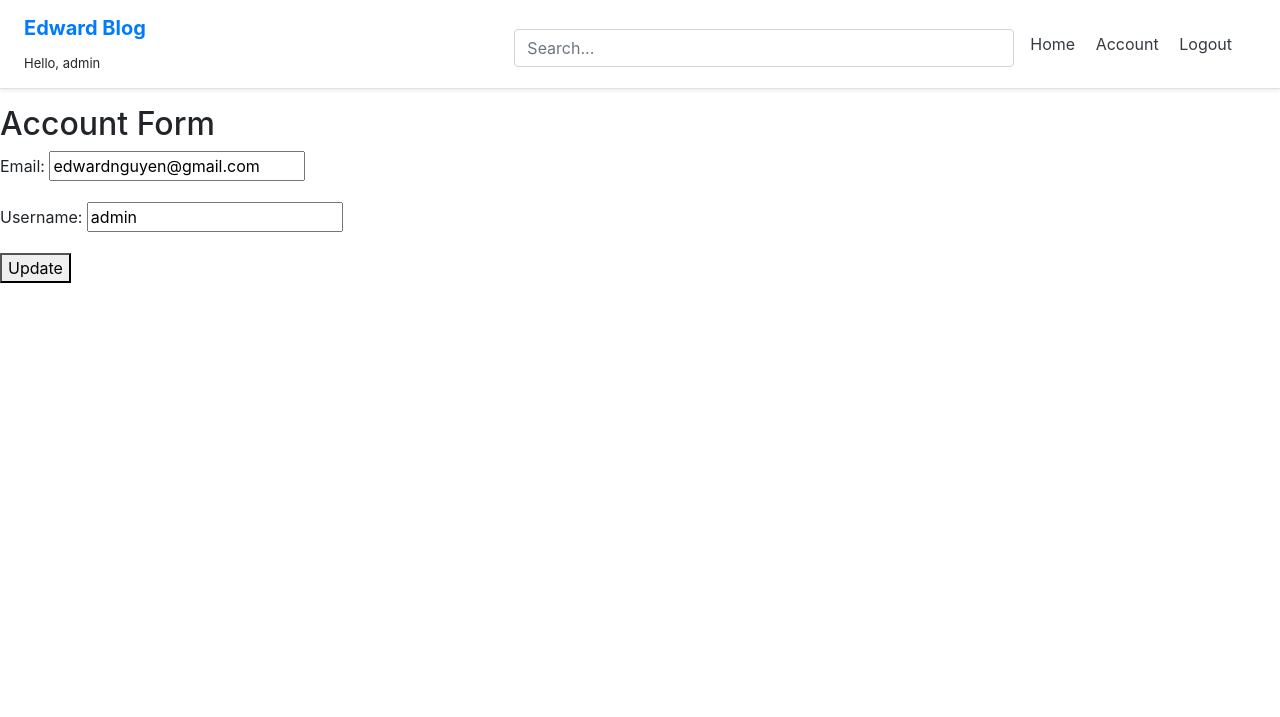
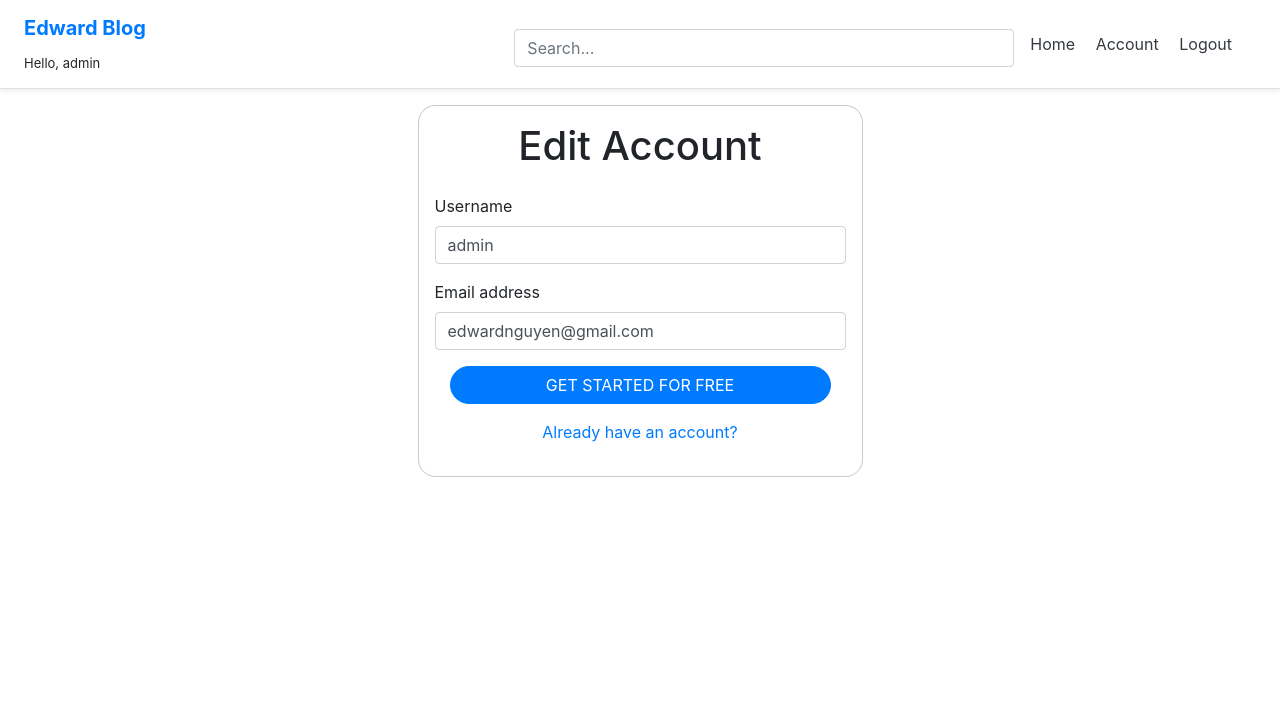
Before and after one commit to thanhlongnguyen140499/A-Blog-Longkun-2, a Django app: page /account/edit/ in a window 1280 px wide. Shown: the top 717 px of the page. Run offline with Django 3.2, Linux system fonts and the light colour scheme; a user stored in the database is signed in; some libraries are stand-ins or nearby versions.

Commit message:
bootstrap account form

```diff
--- a/account/templates/account/account.html
+++ b/account/templates/account/account.html
@@ -1,12 +1,38 @@
 {% extends 'base.html' %}
-
-
+{% load static %}
 {% block content %}
-    <h2>Account Form</h2>
-    <form action="" method="POST">
-        {% csrf_token %}
-        {{ account_form.as_p}}
-
-        <button type="submit">Update</button>
-    </form>
+    <link rel="stylesheet" href="{% static 'blog/css/login.css' %}">
+    <div class="container">
+        <div class="row">
+            <div class="col-md-5 mx-auto">
+                <div class="myform form ">
+                    <div class="logo mb-3">
+                        <div class="col-md-12 text-center">
+                            <h1>Edit Account</h1>
+                        </div>
+                    </div>
+                    <form method="POST" action="" name="account_form">
+                        {% csrf_token %}
+                        <div class="form-group">
+                            <label for="exampleInputEmail1">Username</label>
+                            <input value="{{account_form.initial.username}}" type="text"  name="username" class="form-control" id="username" aria-describedby="emailHelp" placeholder="Enter username">
+                        </div>
+                        <div class="form-group">
+                            <label for="exampleInputEmail1">Email address</label>
+                            <input value="{{account_form.initial.email}}" type="email" name="email"  class="form-control" id="email" aria-describedby="emailHelp" placeholder="Enter email">
+                        </div>
+                        <div class="col-md-12 text-center mb-3">
+                            <button type="submit" class=" btn btn-block mybtn btn-primary tx-tfm">Get Started For Free</button>
+                        </div>
+                        <div class="col-md-12 ">
+                            <div class="form-group">
+                                <p class="text-center"><a href="#" id="signin">Already have an account?</a></p>
+                            </div>
+                        </div>
+                        </div>
+                    </form>
+                </div>
+            </div>
+        </div>
+    </div>
 {% endblock content %}
--- a/account/templates/account/login.html
+++ b/account/templates/account/login.html
@@ -52,7 +52,7 @@
                 <div class="myform form ">
                     <div class="logo mb-3">
                         <div class="col-md-12 text-center">
-                                <h1 >Signup</h1>
+                            <h1>Signup</h1>
                         </div>
                     </div>
                     <form action="#" name="registration">
@@ -81,8 +81,9 @@
                                 <p class="text-center"><a href="#" id="signin">Already have an account?</a></p>
                             </div>
                         </div>
+
+                    </form>
                 </div>
-                        </form>
         </div>
     </div>
 </div>
--- a/account/views.py
+++ b/account/views.py
@@ -69,8 +69,8 @@ def account_view(request):
         form = AccountUpdateForm(request.POST, instance=request.user)
         if form.is_valid():
             form.initial = {
-					"email": request.POST['email'],
-					"username": request.POST['username'],
+                "email": request.POST['email'],
+                "username": request.POST['username'],
 			}
             form.save()
             context['success_message'] = "Updated"
```
Also changed, not shown: db.sqlite3. Lines whose indentation alone changed are shown as unchanged.
